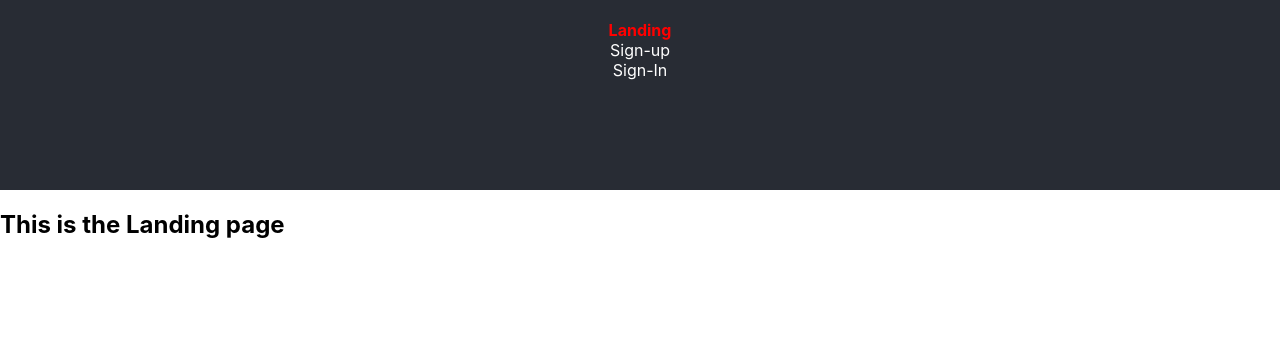
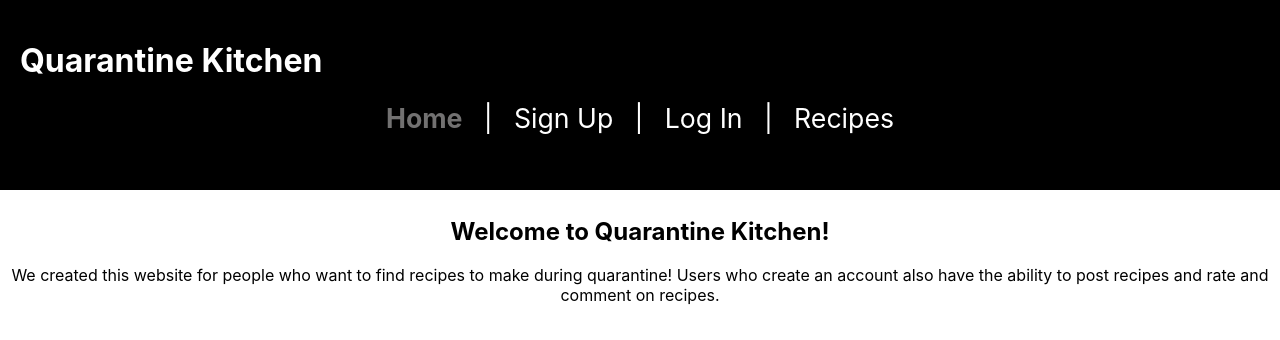
Before and after one commit to RSK9903/cs554-final-project, a React (Create React App) app in the folder front_end/: page / in a window 1280 px wide. Shown: the top 340 px of the page. Built offline with nearby package versions, Linux system fonts and the light colour scheme; no server answers; the HTML template or start-up script is replaced by a standard one.

Commit message:
css updates and make home/landing into one

```diff
--- a/front_end/src/App.css
+++ b/front_end/src/App.css
@@ -14,7 +14,7 @@
 }
 
 .App-header {
-  background-color: #282c34;
+  background-color: #000000;
   height: 150px;
   padding: 20px;
   color: white;
@@ -34,7 +34,7 @@
 }
 
 .navigation {
-  background: #282c34;
+  background: #000000;
 }
 
 .navigation ul {
@@ -43,20 +43,40 @@
   padding: 0;
 }
 
+.navigation li {
+  display: inline;
+  margin: 8pt;
+  font-size: 20pt;
+}
+
 .navigation a:link,
 .navigation a:visited {
   color: white;
   text-decoration: none;
 }
 
+.signout-button {
+  background-color: #000000;
+  color: #ffffff;
+  border: hidden;
+}
+.page-header {
+  text-align: left;
+}
+
 .active {
   font-weight: bold;
-  color: red !important;
+  color: rgb(114, 113, 113) !important;
 }
 
 .error {
   font-weight: bold;
   color: red !important;
+}
+
+.welcome {
+  padding: 5pt;
+  text-align: center;
 }
 
 .forgotPassword {
--- /dev/null
+++ b/front_end/src/components/AddRecipe.js
@@ -0,0 +1,4 @@
+import React, { useState } from "react";
+import { Redirect } from "react-router-dom";
+import API from "../API";
+import "../App.css";
--- a/front_end/src/components/App.js
+++ b/front_end/src/components/App.js
@@ -17,6 +17,7 @@ function App() {
       <Router>
         <div className="App">
           <header className="App-header">
+            <h1 class="page-header">Quarantine Kitchen</h1>
             <Navigation />
           </header>
         </div>
--- a/front_end/src/components/Landing.js
+++ b/front_end/src/components/Landing.js
@@ -1,13 +1,18 @@
-import React from 'react';
+import React from "react";
 
-import '../App.css';
+import "../App.css";
 
 function Landing() {
-	return (
-		<div>
-			<h2>This is the Landing page</h2>
-		</div>
-	);
+  return (
+    <div class="welcome">
+      <h2>Welcome to Quarantine Kitchen!</h2>
+      <p>
+        We created this website for people who want to find recipes to make
+        during quarantine! Users who create an account also have the ability to
+        post recipes and rate and comment on recipes.
+      </p>
+    </div>
+  );
 }
 
 export default Landing;
--- a/front_end/src/components/Navigation.js
+++ b/front_end/src/components/Navigation.js
@@ -1,8 +1,8 @@
-import React, { useContext } from 'react';
-import { NavLink } from 'react-router-dom';
-import { AuthContext } from '../firebase/Auth';
-import SignOutButton from './SignOut';
-import '../App.css';
+import React, { useContext } from "react";
+import { NavLink } from "react-router-dom";
+import { AuthContext } from "../firebase/Auth";
+import SignOutButton from "./SignOut";
+import "../App.css";
 
 const Navigation = () => {
   const { currentUser } = useContext(AuthContext);
@@ -11,23 +11,26 @@ const Navigation = () => {
 
 const NavigationAuth = () => {
   return (
-		<nav className='navigation'>
+    <nav className="navigation">
       <ul>
         <li>
-					<NavLink exact to='/' activeClassName='active'>
-						Landing
-					</NavLink>
-				</li>
-				<li>
-					<NavLink exact to='/home' activeClassName='active'>
+          <NavLink exact to="/" activeClassName="active">
             Home
           </NavLink>
         </li>
+        <li>|</li>
         <li>
-					<NavLink exact to='/account' activeClassName='active'>
+          <NavLink exact to="/account" activeClassName="active">
             Account
           </NavLink>
         </li>
+        <li>|</li>
+        <li>
+          <NavLink exact to="/recipes" activeClassName="active">
+            Recipes
+          </NavLink>
+        </li>
+        <li>|</li>
         <li>
           <SignOutButton />
         </li>
@@ -38,22 +41,29 @@ const NavigationAuth = () => {
 
 const NavigationNonAuth = () => {
   return (
-		<nav className='navigation'>
+    <nav className="navigation">
       <ul>
         <li>
-					<NavLink exact to='/' activeClassName='active'>
-						Landing
+          <NavLink exact to="/" activeClassName="active">
+            Home
           </NavLink>
         </li>
+        <li>|</li>
         <li>
-					<NavLink exact to='/signup' activeClassName='active'>
-						Sign-up
+          <NavLink exact to="/signup" activeClassName="active">
+            Sign Up
           </NavLink>
         </li>
-
+        <li>|</li>
         <li>
-					<NavLink exact to='/signin' activeClassName='active'>
-						Sign-In
+          <NavLink exact to="/signin" activeClassName="active">
+            Log In
+          </NavLink>
+        </li>
+        <li>|</li>
+        <li>
+          <NavLink exact to="/recipes" activeClassName="active">
+            Recipes
           </NavLink>
         </li>
       </ul>
--- a/front_end/src/components/RecipeList.js
+++ b/front_end/src/components/RecipeList.js
@@ -34,24 +34,6 @@ const RecipeList = (props) => {
       return buildListItem(recipe);
     });
 
-  setTimeout(() => {
-    if (!recipeData || recipeData.length === 0) {
-      return (
-        <div>
-          <h1 className="err">404 Error: Page Not Found</h1>
-        </div>
-      );
-    }
-  }, 1000);
-
-  if (!recipeData || recipeData.length === 0) {
-    return (
-      <div>
-        <h1 className="err">404 Error: Page Not Found</h1>
-      </div>
-    );
-  }
-
   return (
     <div className="App-body">
       <ul class="recipe-list">{li}</ul>
--- a/front_end/src/components/SignIn.js
+++ b/front_end/src/components/SignIn.js
@@ -1,8 +1,11 @@
-import React, { useContext } from 'react';
-import SocialSignIn from './SocialSignIn';
-import { Redirect } from 'react-router-dom';
-import { AuthContext } from '../firebase/Auth';
-import { doSignInWithEmailAndPassword, doPasswordReset } from '../firebase/FirebaseFunctions';
+import React, { useContext } from "react";
+import SocialSignIn from "./SocialSignIn";
+import { Redirect } from "react-router-dom";
+import { AuthContext } from "../firebase/Auth";
+import {
+  doSignInWithEmailAndPassword,
+  doPasswordReset,
+} from "../firebase/FirebaseFunctions";
 
 function SignIn() {
   const { currentUser } = useContext(AuthContext);
@@ -19,49 +22,51 @@ function SignIn() {
 
   const passwordReset = (event) => {
     event.preventDefault();
-		let email = document.getElementById('email').value;
+    let email = document.getElementById("email").value;
     if (email) {
       doPasswordReset(email);
-			alert('Password reset email was sent');
+      alert("Password reset email was sent");
     } else {
-			alert('Please enter an email address below before you click the forgot password link');
+      alert(
+        "Please enter an email address below before you click the forgot password link"
+      );
     }
   };
   if (currentUser) {
-		return <Redirect to='/home' />;
+    return <Redirect to="/" />;
   }
   return (
     <div>
       <h1>Log in</h1>
       <form onSubmit={handleLogin}>
-				<div className='form-group'>
+        <div className="form-group">
           <label>
             Email:
             <input
-							className='form-control'
-							name='email'
-							id='email'
-							type='email'
-							placeholder='Email'
+              className="form-control"
+              name="email"
+              id="email"
+              type="email"
+              placeholder="Email"
               required
             />
           </label>
         </div>
-				<div className='form-group'>
+        <div className="form-group">
           <label>
             Password:
             <input
-							className='form-control'
-							name='password'
-							type='password'
-							placeholder='Password'
+              className="form-control"
+              name="password"
+              type="password"
+              placeholder="Password"
               required
             />
           </label>
         </div>
-				<button type='submit'>Log in</button>
+        <button type="submit">Log in</button>
 
-				<button className='forgotPassword' onClick={passwordReset}>
+        <button className="forgotPassword" onClick={passwordReset}>
           Forgot Password
         </button>
       </form>
--- a/front_end/src/components/SignOut.js
+++ b/front_end/src/components/SignOut.js
@@ -1,12 +1,13 @@
-import React from 'react';
-import { doSignOut } from '../firebase/FirebaseFunctions';
+import React from "react";
+import { doSignOut } from "../firebase/FirebaseFunctions";
+import "../App.css";
 
 const SignOutButton = () => {
-	return (
-		<button type='button' onClick={doSignOut}>
-			Sign Out
-		</button>
-	);
+  return (
+    <button class="signout-button" type="button" onClick={doSignOut}>
+      Sign Out
+    </button>
+  );
 };
 
 export default SignOutButton;
```
Also changed, not shown: front_end/src/components/SignUp.js (+70 -36 lines). Lines whose indentation alone changed are shown as unchanged.
